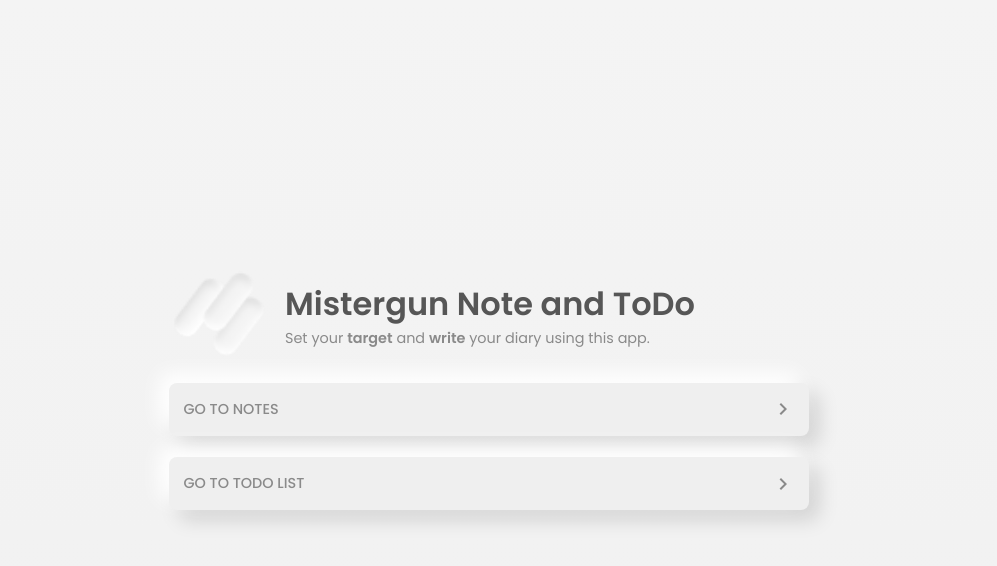
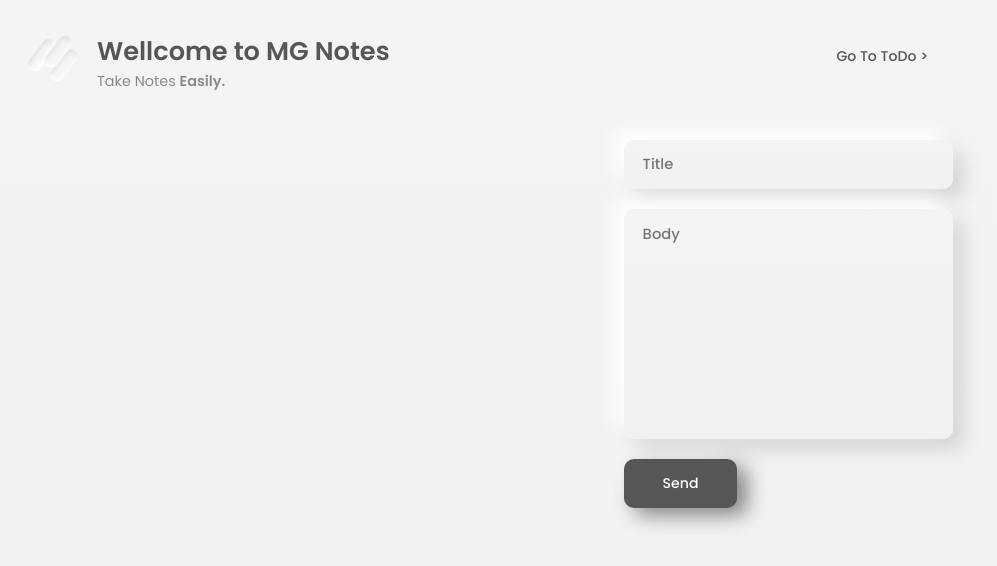
Before and after one commit to faustabmnyh/notes-n-todos, a React (Create React App) app: page /notes in a window 1280 px wide. Shown: the top 566 px of the page, without its empty margins (151-1148 px from the left). Built offline with nearby package versions, Linux system fonts and the light colour scheme.

Commit message:
try another way

```diff
--- a/src/App.js
+++ b/src/App.js
@@ -1,5 +1,5 @@
 import { NotesProvider } from "./context/notes";
-import { HashRouter as Router, Route } from "react-router-dom";
+import { BrowserRouter as Router, Route } from "react-router-dom";
 import Home from "./pages/Home";
 import ToDo from "./pages/ToDo";
 import { TodosProvider } from "./context/todos";
@@ -12,8 +12,8 @@ function App() {
         <div className="app">
           <Router>
             <Route exact path="/" component={Home} />
-            <Route exact path="/todo" component={ToDo} />
-            <Route exact path="/notes" component={Notes} />
+            <Route path="/todo" component={ToDo} />
+            <Route path="/notes" component={Notes} />
           </Router>
         </div>
       </TodosProvider>
```
Also changed, not shown: 1 other file (tests, documents, lock files or other folders).
